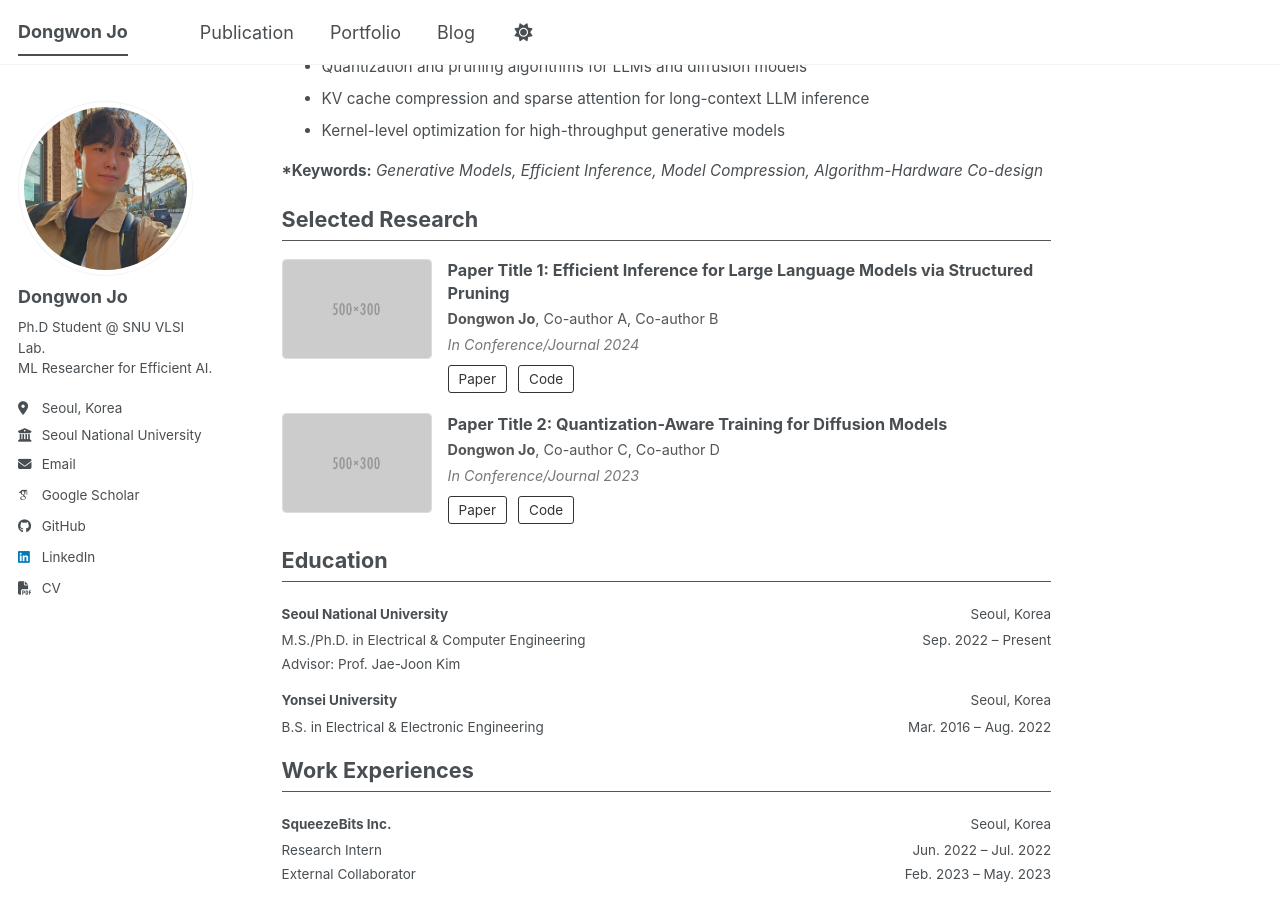
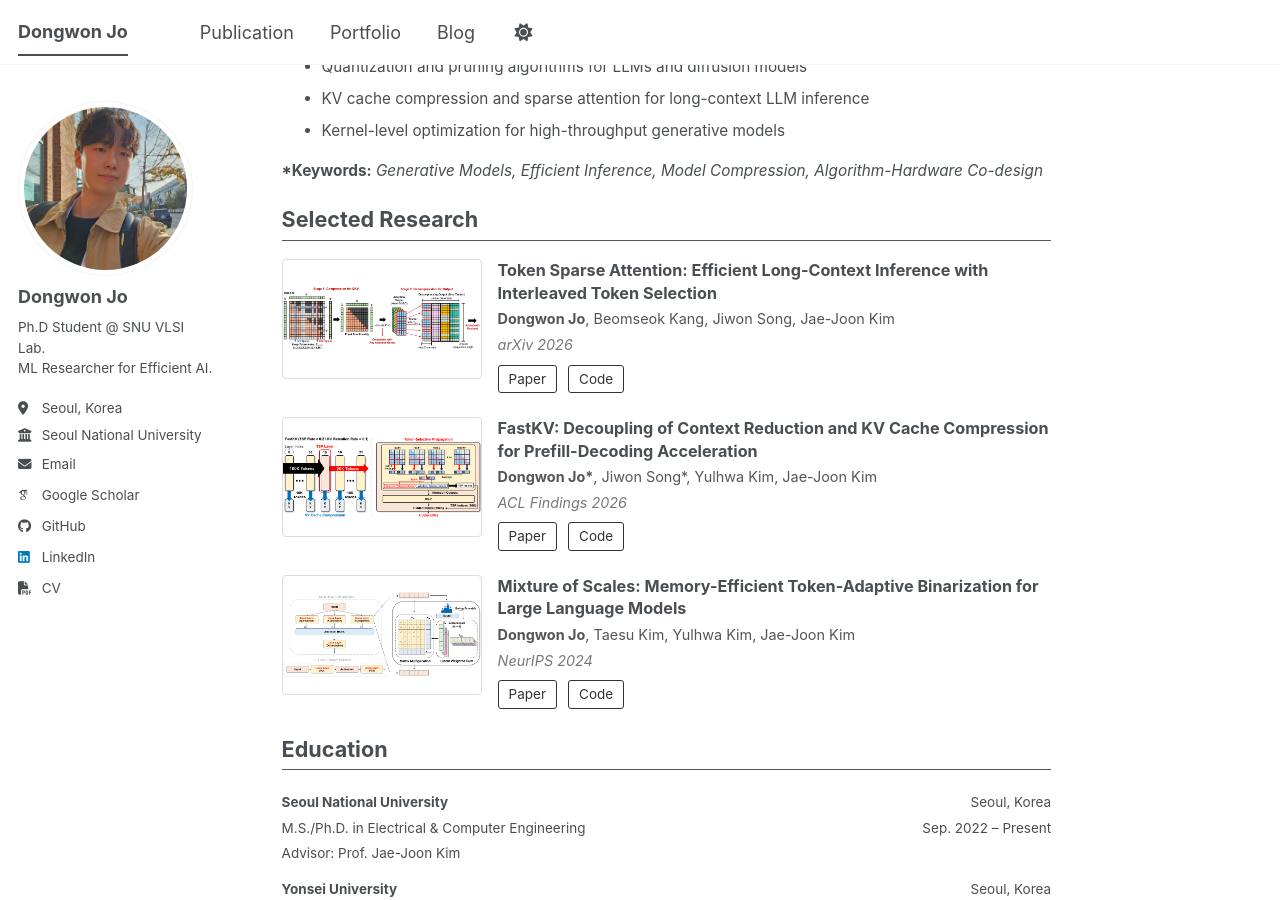
Before and after one commit to dongwonjo/dongwonjo.github.io, a Jekyll site: the page built from _pages/about.md, in a window 1280 px wide and 900 px high, scrolled down 639 px. Built offline with Jekyll 4.4.1, drawn with Linux system fonts in a browser that asks for light colours; some web fonts are replaced; a script bundle is joined from its source files by our own code; library files that are not in the unit come from our copies.

Commit message:
Update about.md

```diff
--- a/_pages/about.md
+++ b/_pages/about.md
@@ -42,39 +42,49 @@ Currently, my research primarily targets <strong>generative models</strong>, inc
 <strong>*Keywords:</strong> <em>Generative Models, Efficient Inference, Model Compression, Algorithm-Hardware Co-design</em>
 </p>
 
-<p style="font-size: 1.2em; font-weight: bold; margin-top: 15px; margin-bottom: 0.2em;">Selected Research</p>
+<p style="font-size: 1.2em; font-weight: bold; margin-top: 20px; margin-bottom: 0.2em;">Selected Research</p>
 <hr class="section-hr">
-
 <div class="selected-research">
 
-  <div style="display:flex; gap:16px; margin-bottom:20px; align-items:flex-start;">
-    <div style="flex:0 0 150px;">
-      <img src="/images/500x300.png" alt="Paper thumbnail" style="width:150px; height:100px; object-fit:cover; border:1px solid #ddd; border-radius:4px;">
+  <div style="display:flex; gap:16px; margin-bottom:24px; align-items:flex-start;">
+    <div style="flex:0 0 200px;">
+      <img src="/images/paper/TokenSparseAttention.PNG" style="width:200px; height:120px; object-fit:contain; background-color:white; border:1px solid #ddd; border-radius:4px;">
     </div>
     <div style="flex:1; min-width:0;">
-      <p style="font-size:0.9em; font-weight:bold; margin:0 0 4px 0; line-height:1.4;">Paper Title 1: Efficient Inference for Large Language Models via Structured Pruning</p>
-      <p class="research-authors" style="font-size:0.8em; margin:0 0 4px 0;"><strong>Dongwon Jo</strong>, Co-author A, Co-author B</p>
-      <p class="research-venue" style="font-size:0.8em; margin:0 0 8px 0;"><em>In Conference/Journal 2024</em></p>
-      <a href="#" style="display:inline-block; font-size:0.75em; padding:3px 10px; border:1px solid #333; border-radius:3px; color:#333; text-decoration:none; margin-right:6px; background:#fff;">Paper</a>
-      <a href="#" style="display:inline-block; font-size:0.75em; padding:3px 10px; border:1px solid #333; border-radius:3px; color:#333; text-decoration:none; background:#fff;">Code</a>
+      <p style="font-size:0.9em; font-weight:bold; margin:0 0 4px 0; line-height:1.4;">Token Sparse Attention: Efficient Long-Context Inference with Interleaved Token Selection</p>
+      <p class="research-authors" style="font-size:0.8em; margin:0 0 4px 0;"><strong>Dongwon Jo</strong>, Beomseok Kang, Jiwon Song, Jae-Joon Kim</p>
+      <p class="research-venue" style="font-size:0.8em; margin:0 0 8px 0;"><em>arXiv 2026</em></p>
+      <a href="https://arxiv.org/abs/2602.03216" style="display:inline-block; font-size:0.75em; padding:3px 10px; border:1px solid #333; border-radius:3px; color:#333; text-decoration:none; margin-right:6px; background:#fff;">Paper</a>
+      <a href="https://github.com/dongwonjo/Token-Sparse-Attention" style="display:inline-block; font-size:0.75em; padding:3px 10px; border:1px solid #333; border-radius:3px; color:#333; text-decoration:none; background:#fff;">Code</a>
     </div>
   </div>
 
-  <div style="display:flex; gap:16px; margin-bottom:20px; align-items:flex-start;">
-    <div style="flex:0 0 150px;">
-      <img src="/images/500x300.png" alt="Paper thumbnail" style="width:150px; height:100px; object-fit:cover; border:1px solid #ddd; border-radius:4px;">
+  <div style="display:flex; gap:16px; margin-bottom:24px; align-items:flex-start;">
+    <div style="flex:0 0 200px;">
+      <img src="/images/paper/FastKV.PNG" style="width:200px; height:120px; object-fit:contain; background-color:white; border:1px solid #ddd; border-radius:4px;">
     </div>
     <div style="flex:1; min-width:0;">
-      <p style="font-size:0.9em; font-weight:bold; margin:0 0 4px 0; line-height:1.4;">Paper Title 2: Quantization-Aware Training for Diffusion Models</p>
-      <p class="research-authors" style="font-size:0.8em; margin:0 0 4px 0;"><strong>Dongwon Jo</strong>, Co-author C, Co-author D</p>
-      <p class="research-venue" style="font-size:0.8em; margin:0 0 8px 0;"><em>In Conference/Journal 2023</em></p>
-      <a href="#" style="display:inline-block; font-size:0.75em; padding:3px 10px; border:1px solid #333; border-radius:3px; color:#333; text-decoration:none; margin-right:6px; background:#fff;">Paper</a>
-      <a href="#" style="display:inline-block; font-size:0.75em; padding:3px 10px; border:1px solid #333; border-radius:3px; color:#333; text-decoration:none; background:#fff;">Code</a>
+      <p style="font-size:0.9em; font-weight:bold; margin:0 0 4px 0; line-height:1.4;">FastKV: Decoupling of Context Reduction and KV Cache Compression for Prefill-Decoding Acceleration</p>
+      <p class="research-authors" style="font-size:0.8em; margin:0 0 4px 0;"><strong>Dongwon Jo*</strong>, Jiwon Song*, Yulhwa Kim, Jae-Joon Kim</p>
+      <p class="research-venue" style="font-size:0.8em; margin:0 0 8px 0;"><em>ACL Findings 2026</em></p>
+      <a href="https://arxiv.org/abs/2502.01068" style="display:inline-block; font-size:0.75em; padding:3px 10px; border:1px solid #333; border-radius:3px; color:#333; text-decoration:none; margin-right:6px; background:#fff;">Paper</a>
+      <a href="https://github.com/dongwonjo/FastKV" style="display:inline-block; font-size:0.75em; padding:3px 10px; border:1px solid #333; border-radius:3px; color:#333; text-decoration:none; background:#fff;">Code</a>
     </div>
   </div>
 
+  <div style="display:flex; gap:16px; margin-bottom:24px; align-items:flex-start;">
+    <div style="flex:0 0 200px;">
+      <img src="/images/paper/BinaryMoS.PNG" style="width:200px; height:120px; object-fit:contain; background-color:white; border:1px solid #ddd; border-radius:4px;">
+    </div>
+    <div style="flex:1; min-width:0;">
+      <p style="font-size:0.9em; font-weight:bold; margin:0 0 4px 0; line-height:1.4;">Mixture of Scales: Memory-Efficient Token-Adaptive Binarization for Large Language Models</p>
+      <p class="research-authors" style="font-size:0.8em; margin:0 0 4px 0;"><strong>Dongwon Jo</strong>, Taesu Kim, Yulhwa Kim, Jae-Joon Kim</p>
+      <p class="research-venue" style="font-size:0.8em; margin:0 0 8px 0;"><em>NeurIPS 2024</em></p>
+      <a href="https://arxiv.org/abs/2406.12311" style="display:inline-block; font-size:0.75em; padding:3px 10px; border:1px solid #333; border-radius:3px; color:#333; text-decoration:none; margin-right:6px; background:#fff;">Paper</a>
+      <a href="https://github.com/dongwonjo/BinaryMoS" style="display:inline-block; font-size:0.75em; padding:3px 10px; border:1px solid #333; border-radius:3px; color:#333; text-decoration:none; background:#fff;">Code</a>
+    </div>
+  </div>
 </div>
-
 <p style="font-size: 1.2em; font-weight: bold; margin-top: 15px; margin-bottom: 0.2em;">Education</p>
 <hr class="section-hr">
 
```
